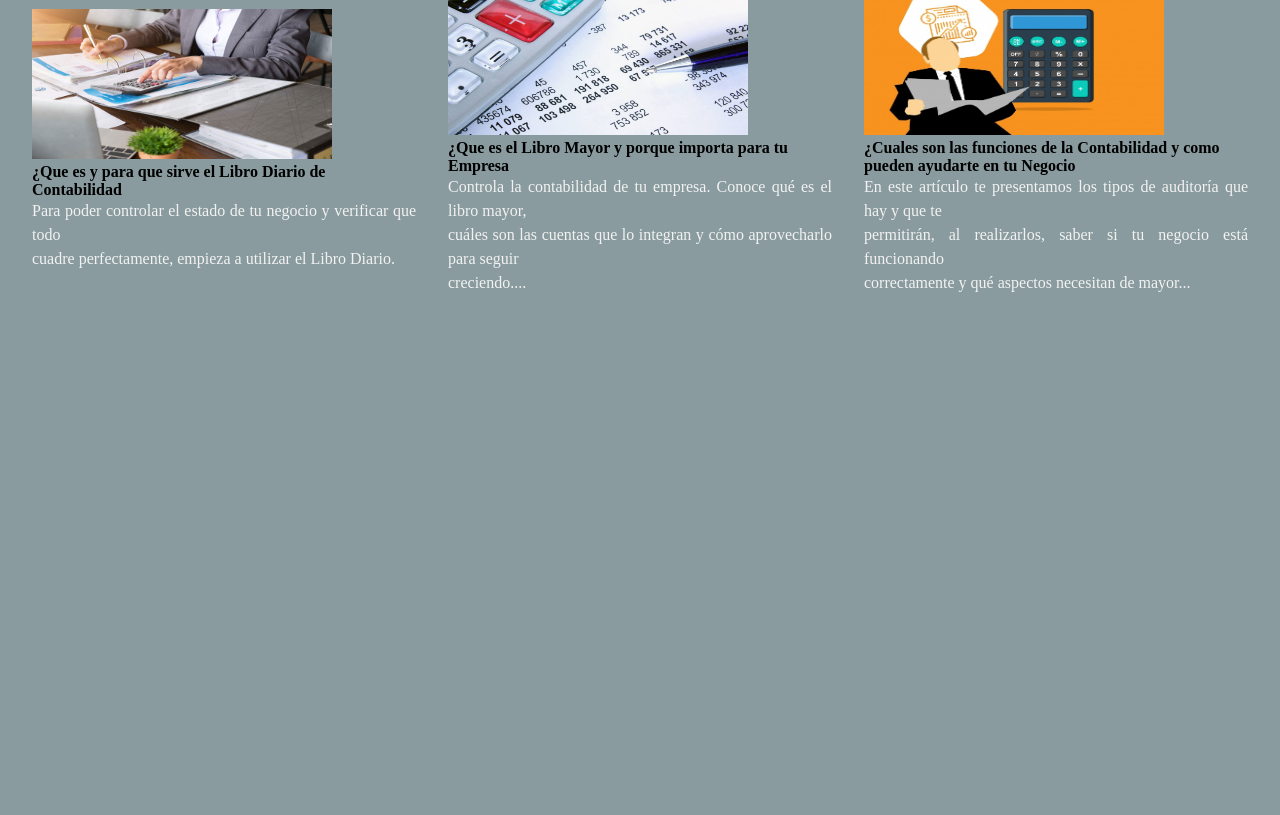
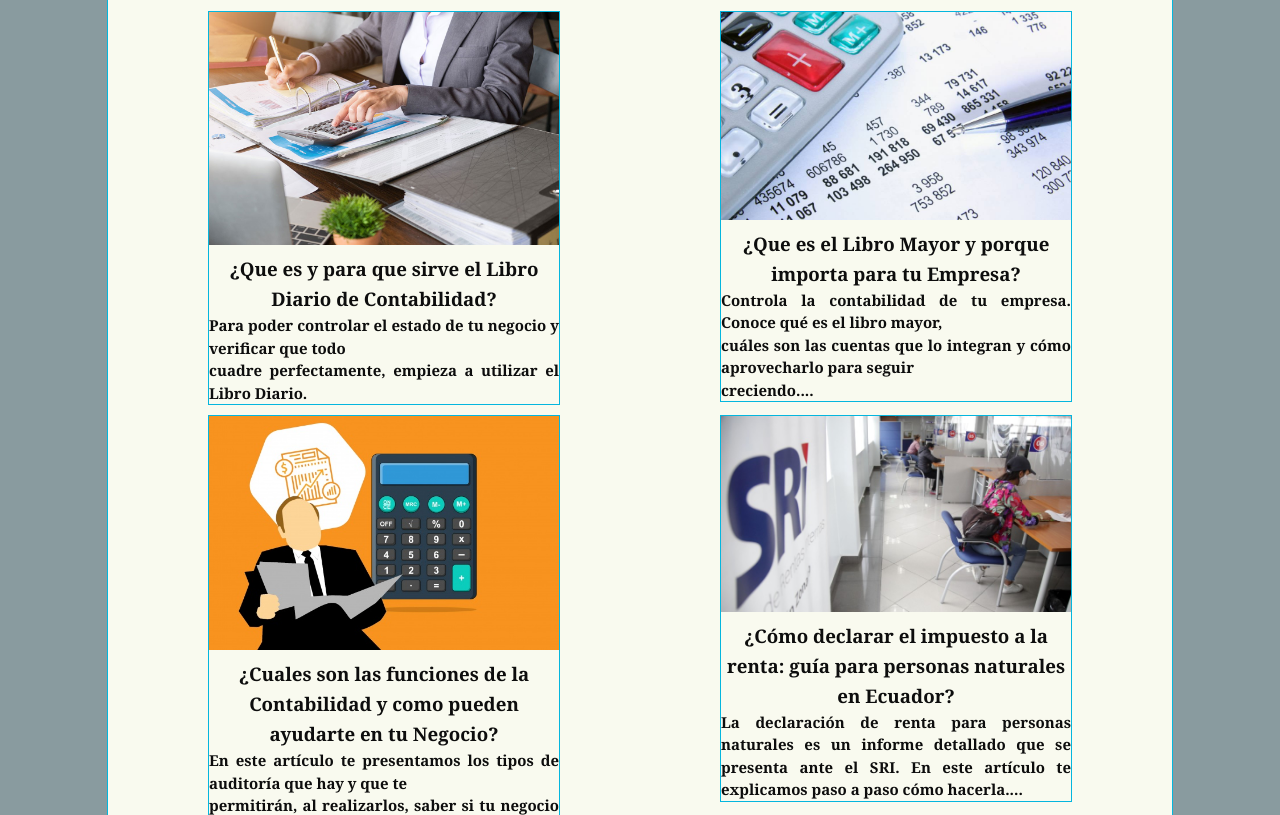
Before and after one commit to JONATSAMY/PF-RomeromurilloJonathan, a website: page html/Blog.html in a window 1280 px wide. Shown: the part 312-1127 px from the top of the page. Drawn offline with Linux system fonts and the light colour scheme.

Commit message:
add change blog page

```diff
--- a/html/Blog.html
+++ b/html/Blog.html
@@ -5,7 +5,7 @@
     <meta http-equiv="X-UA-Compatible" content="IE=edge">
     <meta name="viewport" content="width=device-width, initial-scale=1.0">
     <title>JRCONTABLES</title>
-    <link rel="stylesheet" href="../css/style.css">
+    <link rel="stylesheet" href="../css/style_sass.css">
 </head>
 <body>
     <div id="grilla">
@@ -23,33 +23,47 @@
     </nav>
     <main>
         <h2>noticias al dia</h2>
-        <section id="blog-section">
+        <section class="blog-section">
 
             <div class="caja-blog">
-                <img src="../img/libro.jpg" alt="Libro Diario de Contabilidad" height="150px" width="300px">
-                <h4>¿Que es y para que sirve el
-                    Libro Diario de Contabilidad</h4>
+                <img src="../img/libro.jpg" alt="Libro Diario de Contabilidad" class="img">
+                <h3>¿Que es y para que sirve el
+                    Libro Diario de Contabilidad?</h3>
                 <p>Para poder controlar el estado de tu negocio y verificar que todo
                 cuadre perfectamente, empieza a utilizar el Libro Diario.</p>
             </div>
             <div class="caja-blog">
-                <img src="../img/mayor.jpg" alt="Libro Mayor" height="150px" width="300px">
-                <h4>¿Que es el Libro Mayor y porque importa
-                    para tu Empresa</h4>
+                <img src="../img/mayor.jpg" alt="Libro Mayor" class="img">
+                <h3>¿Que es el Libro Mayor y porque importa
+                    para tu Empresa?</h3>
                 <p>Controla la contabilidad de tu empresa. Conoce qué es el libro mayor,
                  cuáles son las cuentas que lo integran y cómo aprovecharlo para seguir
                   creciendo....</p>
             </div>
             <div class="caja-blog">
-                <img src="../img/contabilidad.jpg" alt="Contabilidad" height="150px" width="300px">
-                <h4>¿Cuales son las funciones de la Contabilidad y como
-                    pueden ayudarte en tu Negocio
-                </h4>
+                <img src="../img/contabilidad.jpg" alt="Contabilidad" class="img">
+                <h3>¿Cuales son las funciones de la Contabilidad y como
+                    pueden ayudarte en tu Negocio?
+                </h3>
                 <p>En este artículo te presentamos los tipos de auditoría que hay y que te
                  permitirán, al realizarlos, saber si tu negocio está funcionando
                  correctamente y qué aspectos necesitan de mayor...</p>
             </div>
-        </section>
+            <div class="caja-blog">
+                <img src="../img/renta.jpg" alt="impuesto-renta" class="img">
+                <h3>¿Cómo declarar el impuesto a la renta: guía para personas naturales en Ecuador?</h3>
+                <p>La declaración de renta para personas naturales es un informe detallado que se presenta ante el SRI. En este artículo te explicamos paso a paso cómo hacerla....</p>
+            </div>
+            <div class="caja-blog">
+                <img src="../img/anular.jpg" alt="" class="img">
+                <h3>¿Cómo hacer para anular una retención electrónica en Ecuador?</h3>
+                <p>¿Quieres saber cómo anular una retención electrónica? Lee este post hasta el final para que aprendas paso a paso cómo hacerlo....</p>
+            </div>
+            <div class="caja-blog">
+                <img src="../img/obligado.jpg" alt="" class="img">
+                <h3>¿Quiénes están obligados a llevar contabilidad? ¡Descúbrelo aquí!</h3>
+                <p>Los obligados a llevar contabilidad son muchos en nuestro país, por esta razón te explicaremos quiénes y por qué deben llevar los registros contables, además te diremos qué importancia tiene...</p>
+            </div>
         </section>
     </main>
     <footer>
--- a/scss/style.scss
+++ b/scss/style.scss
@@ -94,10 +94,11 @@ footer{
     grid-area: footer;
 }
 p{
-    color: #F2F2F2;
     line-height: 1.5em;
     text-align: justify;
     white-space: pre-line;
+    color: $color_letra;
+    font-size: 15px;
 }
 
 h2{
@@ -147,6 +148,7 @@ table{
 b{
     font-family: Arial, Helvetica, sans-serif;
     font-size: 25px;
+    color: $color_letra;
 }
 #parrafo-dos-quienes{
     display: flex;
@@ -172,15 +174,33 @@ b{
     top: 50%;
     right: 20%;
 }
-#blog-section{
+.blog-section{
+    border: 1px solid $color_borde_caja;
+    background: $color_caja;
+    padding: 20px;
     display: flex;
-    flex-direction: row;
-    justify-content: space-evenly;
-    align-items: center;
+    width: 80%;
+    margin: 0 auto;
+    flex-flow: row wrap;
+    justify-content: space-around;
+    align-items: flex-start;
+    align-content: space-around;
 }
 .caja-blog{
-    height: 25%;
-    width: 30%;
+    border: 1px solid $color_borde_caja;
+    background-color: $color_caja;
+    color: $color_letra;
+    height: 20%;
+    width: 350px;
+    line-height: 30px;
+    font-family: $tipografia;
+    font-weight: bold;
+    text-align: center;
+    margin: 5px;
+}
+.img{
+    max-width: 100%;
+    height: auto;
 }
 form{
     margin: 0 auto;
--- a/scss/variables/_variables.scss
+++ b/scss/variables/_variables.scss
@@ -1,3 +1,6 @@
 $color_fondo_principal: #899B9F;
 $tipografia: "georgia";
 $color_pie_de_pagina: #0D0D0D;
+$color_caja: #F9FAEF;
+$color_borde_caja: #04B6DE;
+$color_letra: #0D0D0D;
```
Also changed, not shown: index.html (+1 -1 lines), css/style_sass.css, img/anular.jpg (added), img/obligado.jpg (added), img/renta.jpg (added).
